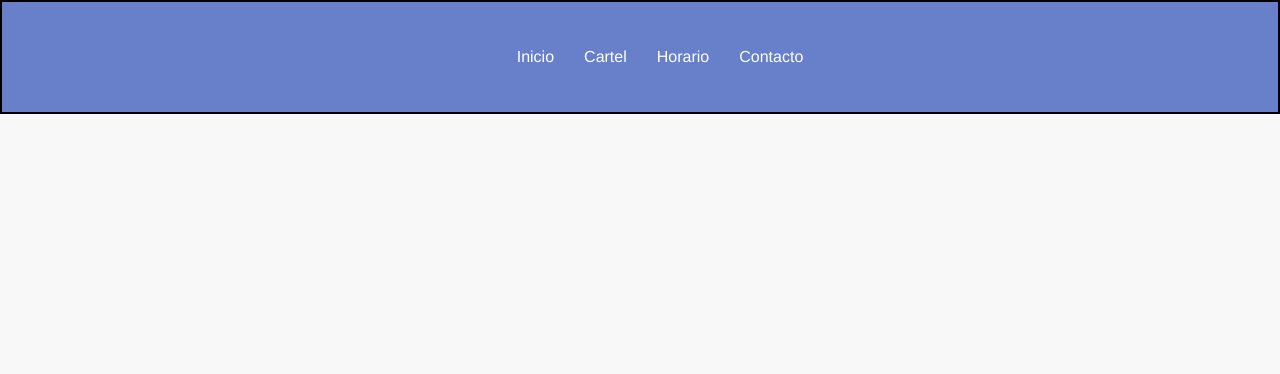
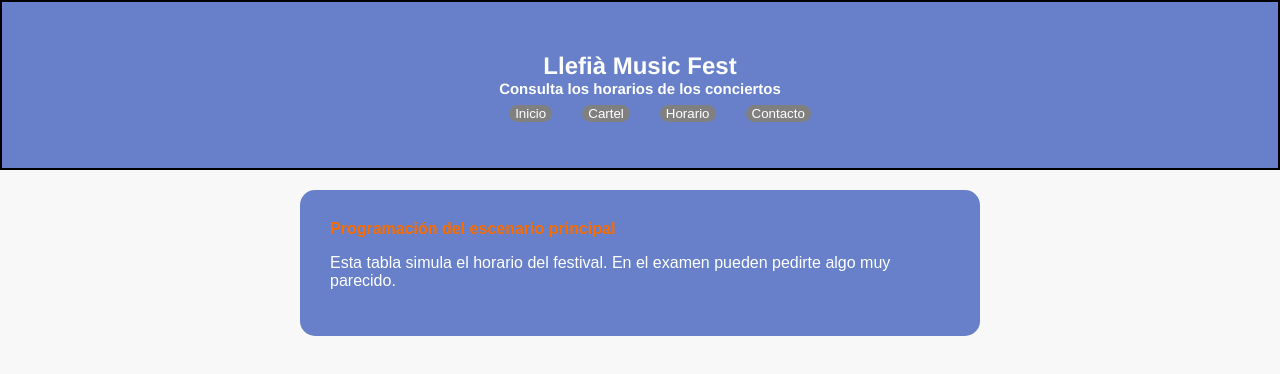
Before and after one commit to Asdiz10/llefia-musicfest-sanchez-el1-moussaoui2, a plain HTML site: page paginas/horario.html in a window 1280 px wide. Drawn offline with Linux system fonts and the light colour scheme.

Commit message:
Update festival pages with artist lineup, main stage info, and promotional video; enhance navigation and footer

```diff
--- a/paginas/horario.html
+++ b/paginas/horario.html
@@ -7,19 +7,39 @@
     <link rel="stylesheet" href="../style.css">
 </head>
 <body>
-    <header>
+     <header>
+
         <nav>
-            <ul>
-                <li><a href="../index.html">Inicio</a></li>
-                <li><a href="paginas/cartel.html">Cartel</a></li>
-                <li><a href="paginas/contacto.html">Horario</a></li>
-                <li><a href="paginas/horario.html">Contacto</a></li>
-            </ul>
+            <div>
+                <h1>Llefià Music Fest</h1>
+                <h2>Consulta los horarios de los conciertos<h2>
+            </div>
+
+            <div>
+                <ul>
+                    <button>
+                        <li><a href="../index.html">Inicio</a></li>
+                    </button>
+                    <button>
+                        <li><a href="../paginas/cartel.html">Cartel</a></li>
+                    </button>
+                    <button>
+                        <li><a href="../paginas/horario.html">Horario</a></li>
+                    </button>
+                    <button>
+                        <li><a href="../paginas/contacto.html">Contacto</a></li>
+                    </button>
+                </ul>
+            </div>
         </nav>
     </header>
 
     <main>
+        <div class="content1">
+        <section><strong>Programación del escenario principal</strong></section>
+        <p>Esta tabla simula el horario del festival. En el examen pueden pedirte algo muy parecido.</p>
 
+        </div>
     </main>
 
     <footer>
--- a/style.css
+++ b/style.css
@@ -72,12 +72,8 @@ section{
     padding: 30px;
 
 
-}
-
-.content-cartel{
 
 }
-
 
 footer{
     margin-top: 360px;
@@ -93,3 +89,10 @@ h3{
     margin-bottom: 0px;
 
 }
+
+
+
+table{
+    color: black;
+    border: 2px solid black;
+}
```
Also changed, not shown: paginas/cartel.html (+26 -6 lines), paginas/contacto.html (+23 -8 lines).
